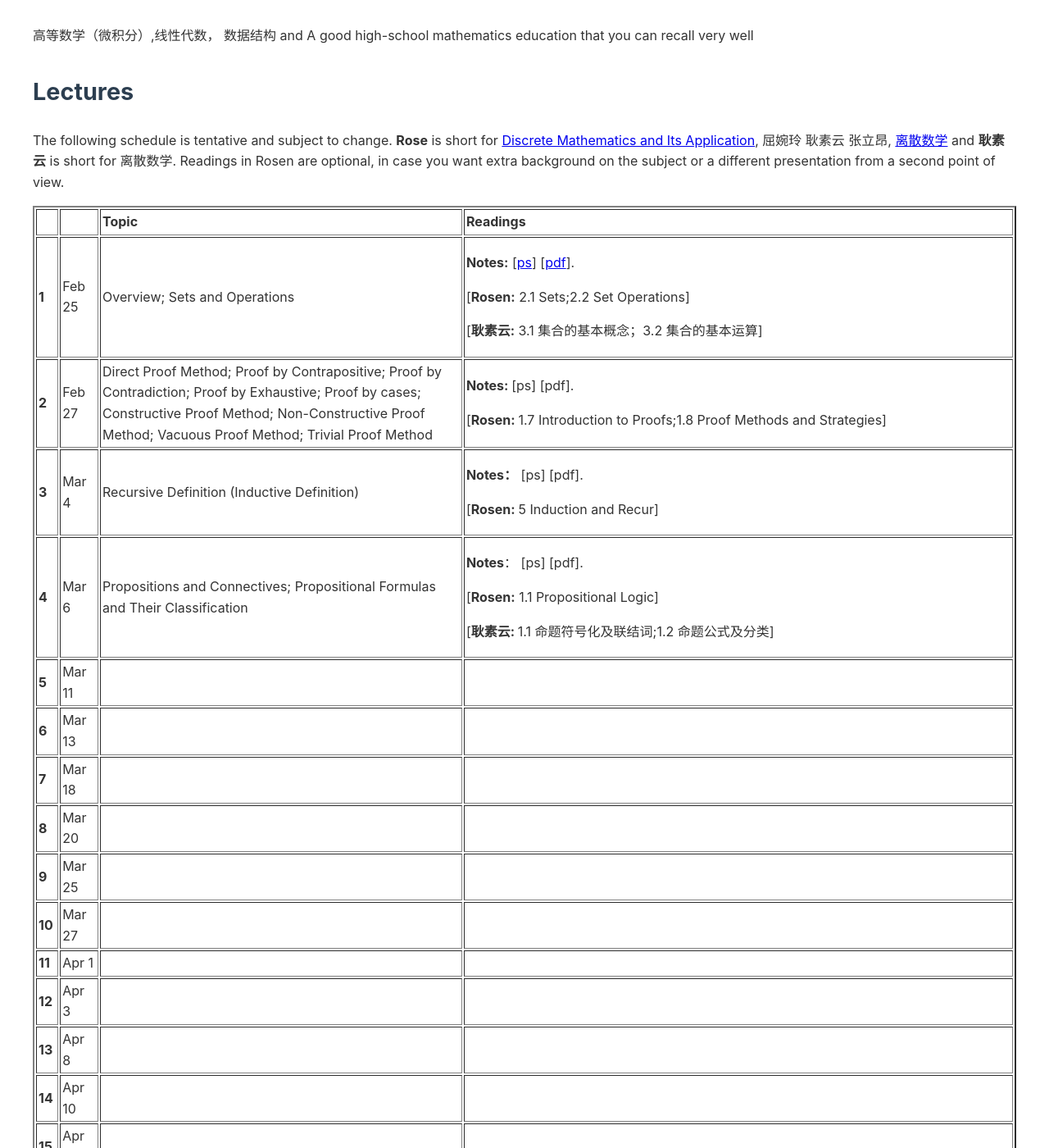
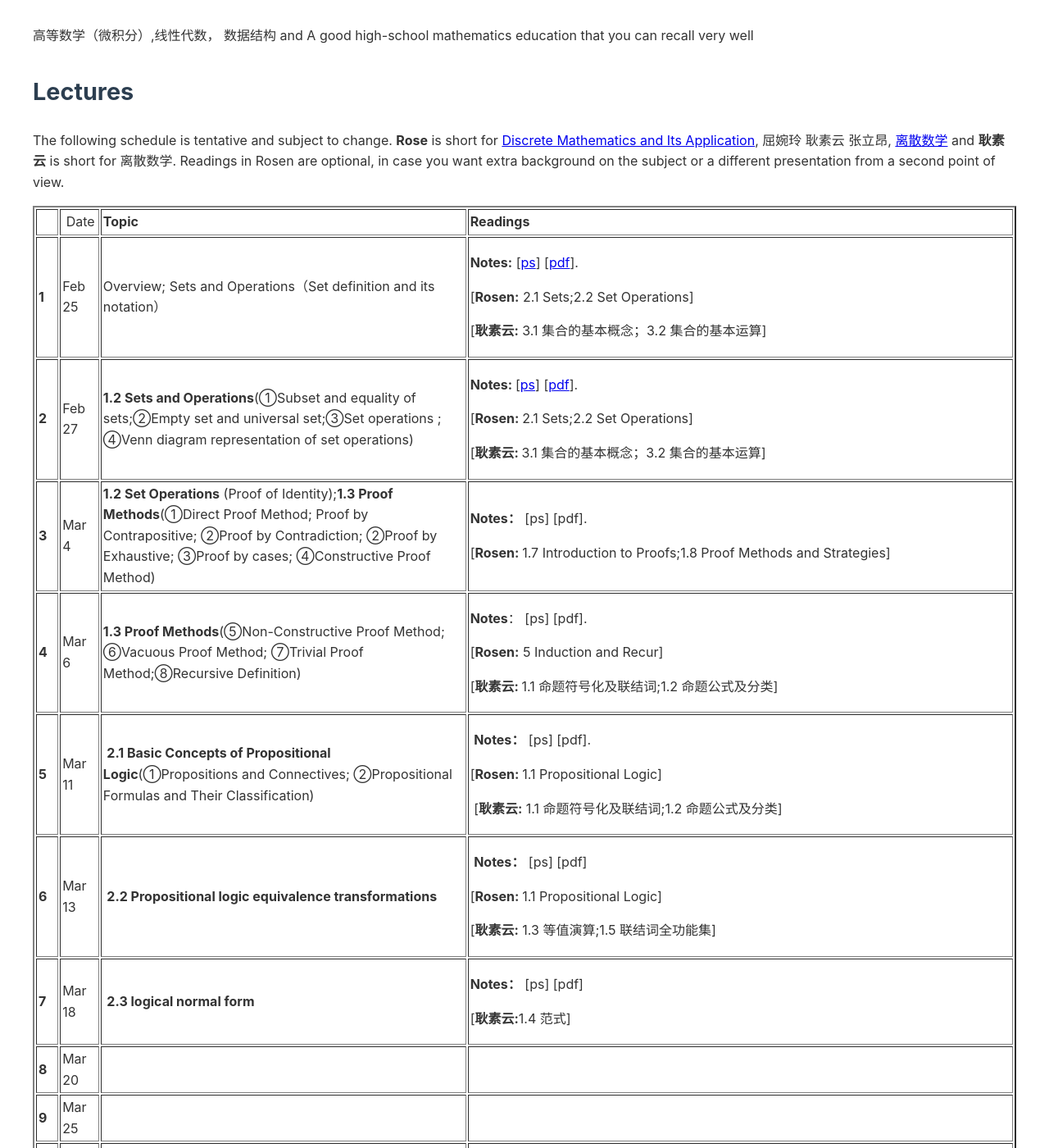
Before and after one commit to kejiwei/kejiwei.github.io, a Jekyll site: the page teaching/courses/dismath/index.html, which Jekyll copies as it is, in a window 1280 px wide and 1400 px high, scrolled down 1093 px. Shown: the whole window at 82% size. Built offline with Jekyll 4.4.1, drawn with Linux system fonts in a browser that asks for light colours.

Commit message:
Add files via upload

```diff
--- a/teaching/courses/dismath/index.html
+++ b/teaching/courses/dismath/index.html
@@ -58,7 +58,7 @@
 
                 <tr>
                 <td width="18"></td>
-                <td width="42"></td>
+                <td width="42">&nbsp;Date</td>
                 <td width="479"><b>Topic</b></td>
                 <td width="740"><b>Readings</b></td>
                 </tr>
@@ -66,7 +66,7 @@
                 <tr>
                 <td><b>1</b></td>
                 <td>Feb 25</td>
-                <td>Overview; Sets and Operations</td>
+                <td>Overview; Sets and Operations（Set definition and its notation）</td>
                 <td>
                   <p><strong> Notes:</strong>  [<a href="slides/CH0-Intro-V1-F.ppsx">ps</a>] [<a href="slides/CH0-Intro-V1-F.pdf">pdf</a><a>].</a></p>
 <p>[<strong>Rosen:</strong> 2.1 Sets;2.2 Set Operations]</p>
@@ -76,54 +76,60 @@
                 <tr>
                 <td><b>2</b></td>
                 <td>Feb 27</td>
-                <td>Direct Proof Method; Proof by Contrapositive; Proof by Contradiction; Proof by Exhaustive; Proof by cases; Constructive Proof Method; Non-Constructive Proof Method; Vacuous Proof Method; Trivial Proof Method</td>
+                <td><strong>1.2 Sets and Operations</strong>(①Subset and equality of sets;②Empty set and universal set;③Set operations ; ④Venn diagram representation of set operations)</td>
                 <td>
-                  <p> <strong> Notes:&nbsp;</strong>[ps] [pdf].&nbsp;</p>
-                  <p>[<strong>R</strong><strong>osen: </strong>1.7 Introduction to Proofs;1.8 Proof Methods and Strategies] </p></td>
+                  <p> <strong> Notes:&nbsp;</strong>[<a href="slides/CH1 Set Theory and Proof Methods-V1-F(1-17).ppsx">ps</a>] [<a href="slides/CH1 Set Theory and Proof Methods-V1-F(1-17).pdf">pdf</a>].&nbsp;</p>
+                  <p>[<strong>R</strong><strong>osen: </strong>2.1 Sets;2.2 Set Operations]</p>
+                  <p>[<strong>耿素云: </strong>3.1 集合的基本概念；3.2 集合的基本运算]</p>
+                </td>
                 </tr>
 
 
                 <tr>
                 <td><b>3</b></td>
                 <td>Mar 4</td>
-                <td>Recursive Definition (Inductive Definition)</td>
+                <td><strong>1.2 Set Operations</strong> (Proof of Identity);<strong>1.3 Proof Methods</strong>(①Direct Proof Method; Proof by Contrapositive; ②Proof by Contradiction; ②Proof by Exhaustive; ③Proof by cases; ④Constructive Proof Method)</td>
                 <td>
                   <p> <strong> Notes</strong><strong>：</strong> [ps] [pdf].</p>
-                  <p>[<strong>Rosen: </strong>5 Induction and Recur]</p></td>
+                  <p>[<strong>Rosen: </strong>1.7 Introduction to Proofs;1.8 Proof Methods and Strategies]</p></td>
                 </tr>
 
                 <tr>
                 <td><b>4</b></td>
                 <td>Mar 6</td>
-                <td>Propositions and Connectives; Propositional Formulas and Their Classification</td>
+                <td><strong>1.3 Proof Methods</strong>(⑤Non-Constructive Proof Method; ⑥Vacuous Proof Method; ⑦Trivial Proof Method;⑧Recursive Definition)</td>
                 <td>
                   <p> <strong> Notes</strong>： [ps] [pdf].&nbsp;</p>
-                  <p>[<strong>Rosen:</strong> 1.1 Propositional Logic]&nbsp;</p>
+                  <p>[<strong>Rosen:</strong> 5 Induction and Recur]&nbsp;</p>
                   <p>[<strong>耿素云: </strong>1.1 命题符号化及联结词;1.2 命题公式及分类]&nbsp; </p></td>
                 </tr>
 
                 <tr>
                 <td><b>5</b></td>
                 <td>Mar 11</td>
-                <td>&nbsp;</td>
-                <td>&nbsp;
+                <td>&nbsp;<strong>2.1 Basic Concepts of Propositional Logic</strong>(①Propositions and Connectives; ②Propositional Formulas and Their Classification)</td>
+                <td><p>&nbsp;<strong>Notes：</strong> [ps] [pdf].&nbsp;</p>
+                  <p>[<strong>Rosen: </strong>1.1 Propositional Logic]</p>
+                  <p>&nbsp;[<strong>耿素云:</strong> 1.1 命题符号化及联结词;1.2 命题公式及分类] </p>
                  </td>
                 </tr>
 
                 <tr>
                 <td><b>6</b></td>
                 <td>Mar 13</td>
-                <td>&nbsp;</td>
-                <td>&nbsp;
-                 </td>
+                <td>&nbsp;<strong>2.2 Propositional logic equivalence transformations</strong></td>
+                <td><p>&nbsp;<strong>Notes：</strong> [ps] [pdf]</p>
+                  <p>[<strong>Rosen: </strong>1.1 Propositional Logic]</p>
+                  <p>[<strong>耿素云:</strong> 1.3 等值演算;1.5 联结词全功能集] </p></td>
                 </tr>
 
                 <tr>
                 <td><b>7</b></td>
                 <td>Mar 18</td>
-                <td>&nbsp;</td>
-                <td>
-                <br>
+                <td>&nbsp;<strong>2.3 logical normal form</strong></td>
+                <td><p><strong>Notes：</strong> [ps] [pdf]&nbsp;</p>
+                  <p>[<strong>耿素云:</strong>1.4 范式]&nbsp; <br>
+                  </p>
                 </td>
                 </tr>
 
```
